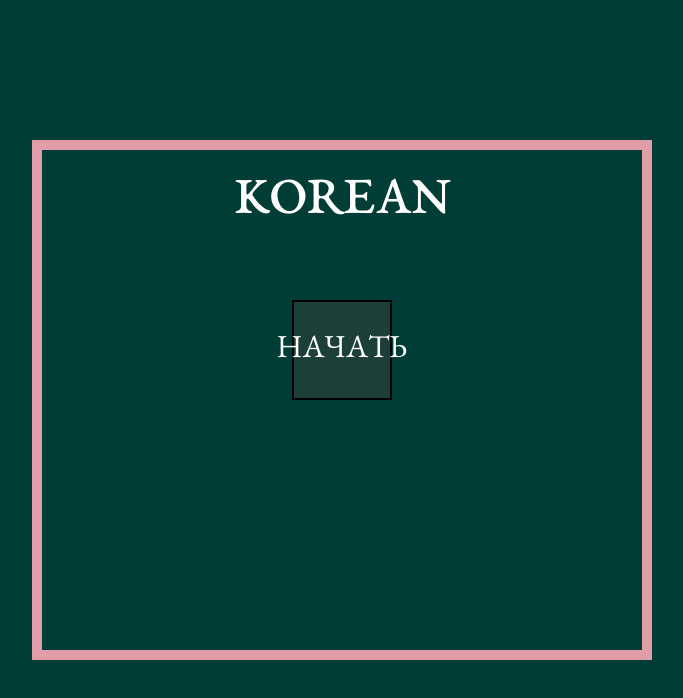
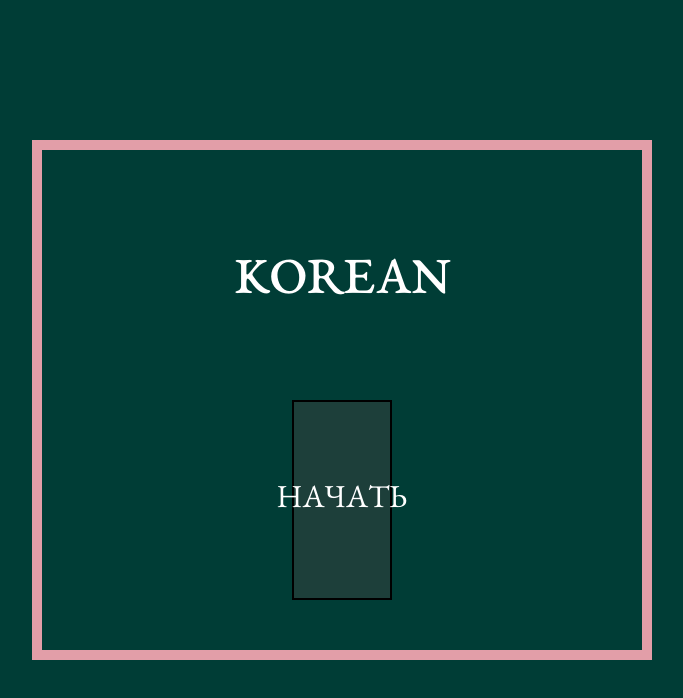
Before and after one commit to kaktuseducation/Korean, a plain HTML site: page index.html in a window 1280 px wide. Shown: the whole page, without its empty margins (298-981 px from the left). Drawn offline with Linux system fonts and the light colour scheme.

Commit message:
Update style.css

```diff
--- a/CSS/style.css
+++ b/CSS/style.css
@@ -16,7 +16,7 @@ body{
     position: absolute;
     font-family: "Garamond";
     color: white;
-    top: 20%;
+    top: 30%;
     left: 0;
     width: 100%;
     height: 10%;
@@ -43,9 +43,9 @@ body{
     color: white;
     border-style: solid;
     width: 100px;
-    height: 100px;
+    height: 200px;
     background: #1d3f3a;
-    top: 30%;
+    top: 50%;
     display: flex;
     justify-content: center;
     align-items: center;
```
